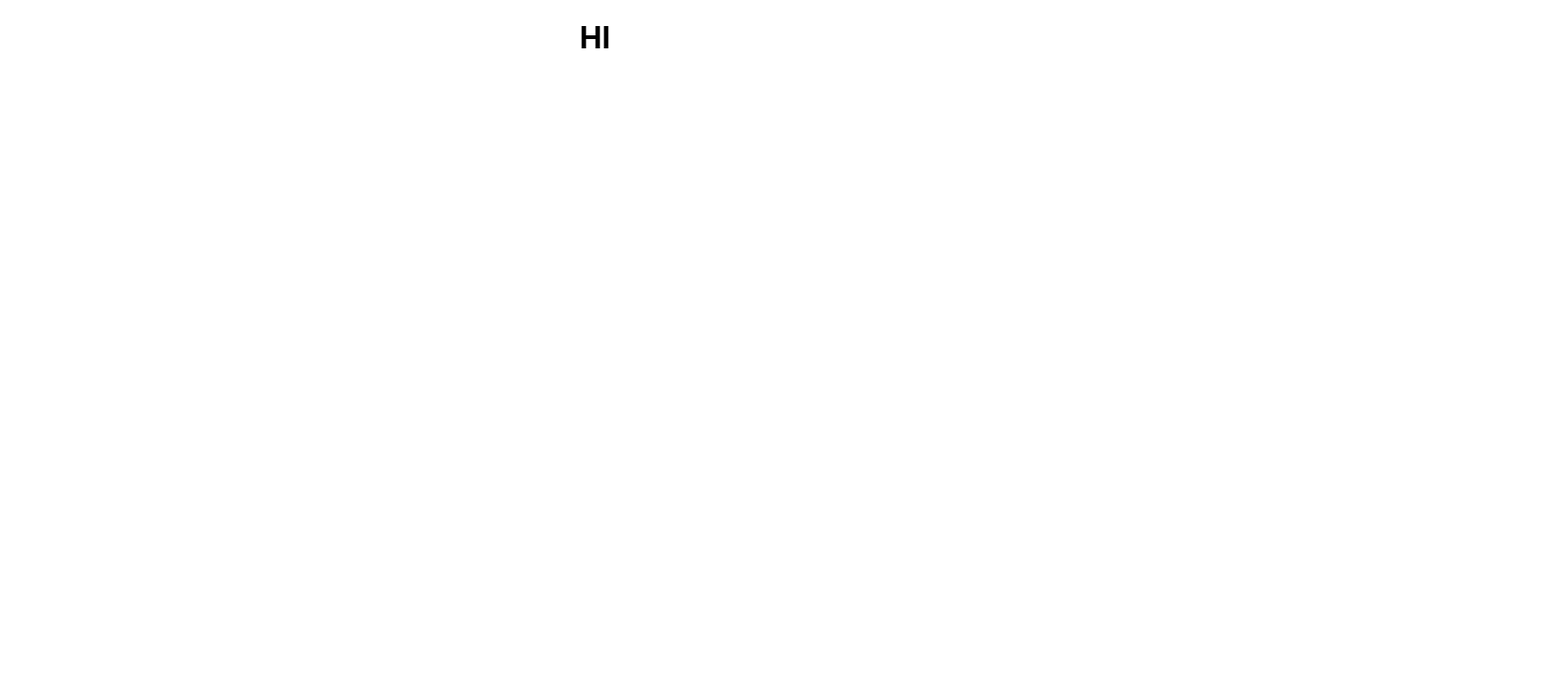
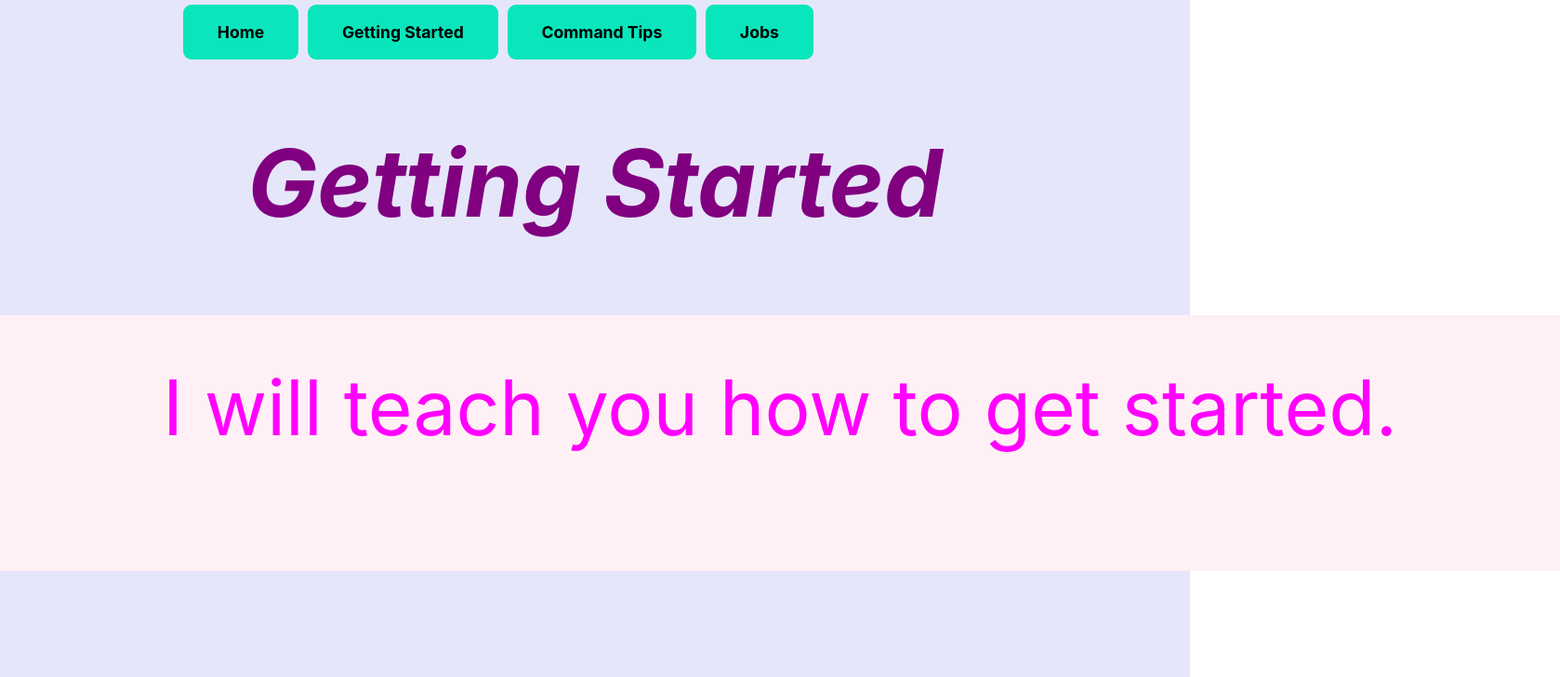
Before and after one commit to BuddhaTheChef/whyReactWebpage, a React (Create React App) app: page /GettingStarted in a window 1280 px wide. Shown: the top 728 px of the page at 93% size, 1678 px wide, since content can reach past the window. Built offline with nearby package versions, Linux system fonts and the light colour scheme.

Commit message:
changed styles

```diff
--- a/package.json
+++ b/package.json
@@ -5,6 +5,7 @@
   "dependencies": {
     "react": "^16.11.0",
     "react-dom": "^16.11.0",
+    "react-router-dom": "^5.1.2",
     "react-scripts": "3.2.0"
   },
   "scripts": {
--- a/src/App.css
+++ b/src/App.css
@@ -1,5 +1,7 @@
 .App {
   text-align: center;
+  background-color: lavender;
+  height: 100vh;
 }
 
 .App-logo {
@@ -20,3 +22,77 @@
 .App-link {
   color: #09d3ac;
 }
+
+.nav {
+  box-shadow: 0 4px 8px 7px rgba(0, 0, 0, 0.3), 0 6px 20px 0 rgba(0, 0, 0, 0.19);
+  height: 60px;
+  background:#282c34;
+  overflow: hidden;
+  width: 100%;
+  position: fixed;
+  z-index: 5;
+  top: 0;
+  transition: 1s;
+  padding: 40px 0px;
+}
+
+.nav-list {
+  display: inline-flex;
+  justify-content: left;
+  align-items: center;
+  height: inherit;
+  margin:  0 auto;
+  padding: 0;
+  width: 70%;
+  margin-left: 0px;
+}
+
+.nav-list__item {
+  display: block;
+  float: left;
+  padding-left: 2.3rem;
+  padding-right: 2.3rem;
+  padding-top: 12px;
+  padding-bottom: 12px;
+  margin: 5px;
+  background: #09e6bc;
+  border-radius: 9px;
+  line-height: 2;
+  text-align: right;
+}
+
+.nav-list__item--active:after {
+  content: '';
+  display: block;
+  background: white;
+  transform: rotate(45deg);
+  transform-origin: center;
+}
+
+.nav-list__link {
+  color: black;
+  font-weight: bold;
+  font-size: 1.1rem;
+  text-decoration: none;
+}
+
+.nav-list__item:hover {
+  color: black;
+  background: #09e6bc;
+  transform: scale(1.04);
+}
+
+.ptag {
+  color: magenta;
+  background: lavenderblush;
+  padding: 50px;
+  font-size: 82px;
+  width: 1578px;
+  height: 175px;
+}
+
+.GettingStarted {
+  color: purple;
+  font-style: italic;
+  font-size: 100px;
+  }
--- a/src/App.js
+++ b/src/App.js
@@ -1,11 +1,25 @@
 import React from 'react';
 import './App.css';
+import {BrowserRouter as Router, Route, Switch } from "react-router-dom";
+import LandingPage from './components/LandingPage';
+import GettingStarted from './components/GettingStarted';
+import CommandTips from './components/CommandTips';
+import Jobs from './components/Jobs';
+import NavBar from './components/NavBar';
 
 function App() {
   return (
+    <Router>
     <div className="App">
-      <h1>HI</h1>
+    <NavBar/>
+    <Switch>
+          <Route path="/" exact component={LandingPage} />
+          <Route path="/GettingStarted" component={GettingStarted} />
+          <Route path="/CommandTips" component={CommandTips} />
+          <Route path="/Jobs" component={Jobs}/>
+    </Switch>
     </div>
+</Router>
   );
 }
 
--- /dev/null
+++ b/src/components/CommandTips.js
@@ -0,0 +1,11 @@
+import React, { Component } from 'react'
+
+export default class CommandTips extends Component {
+    render() {
+        return (
+            <div>
+                <h1>Command Tips</h1>
+            </div>
+        )
+    }
+}
--- /dev/null
+++ b/src/components/GettingStarted.js
@@ -0,0 +1,18 @@
+import React, { Component } from 'react'
+
+export default class GettingStarted extends Component {
+    render() {
+        return (
+            <div>
+                <h1 className="GettingStarted">
+                Getting Started
+                </h1>
+
+                <p className="ptag">
+                    I will teach you how to get started.
+                     </p>
+
+            </div>
+        )
+    }
+}
--- /dev/null
+++ b/src/components/Jobs.js
@@ -0,0 +1,11 @@
+import React, { Component } from 'react'
+
+export default class Jobs extends Component {
+    render() {
+        return (
+            <div>
+                <h1>Jobs</h1>
+            </div>
+        )
+    }
+}
--- /dev/null
+++ b/src/components/LandingPage.js
@@ -0,0 +1,14 @@
+import React, { Component } from 'react'
+
+class LandingPage extends Component {
+    render() {
+        return (
+            <div>
+                <h1>Landing page</h1>
+
+            </div>
+        )
+    }
+}
+
+export default LandingPage;
--- /dev/null
+++ b/src/components/NavBar.js
@@ -0,0 +1,35 @@
+import React, { Component } from "react";
+import { Link, withRouter } from "react-router-dom";
+
+class NavBar extends Component {
+    render() {
+        return (
+            <div>
+                <ul className="nav-list">
+                     <li className="nav-list__item nav-list__item--active">
+                        <Link to="/" className="nav-list__link">
+                        Home
+                        </Link>
+                    </li>
+                    <li className="nav-list__item">
+                        <Link to="/GettingStarted" className="nav-list__link">
+                        Getting Started
+                        </Link>
+                    </li>
+                    <li className="nav-list__item">
+                        <Link to="/CommandTips" className="nav-list__link">
+                         Command Tips
+                        </Link>
+                    </li>
+                    <li className="nav-list__item">
+                        <Link to="/Jobs" className="nav-list__link">
+                        Jobs
+                        </Link>
+                    </li>
+                </ul>
+            </div>
+        )
+    }
+}
+
+export default withRouter(NavBar);
```
Also changed, not shown: 1 other file (tests, documents, lock files or other folders).
